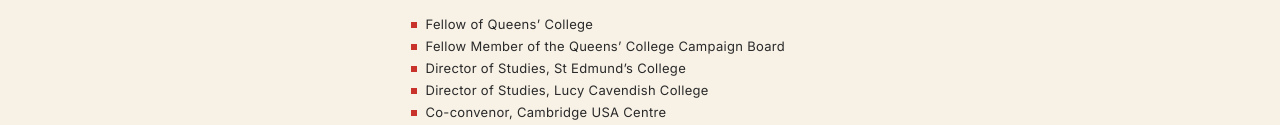
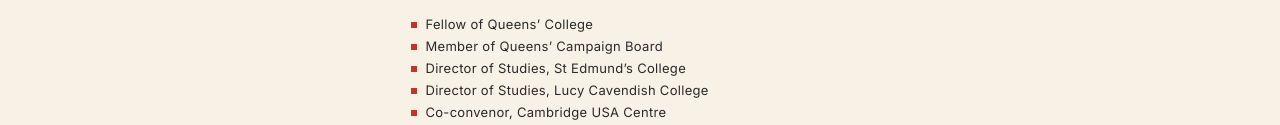
Before and after one commit to jerchenn/jerchenn.github.io, a plain HTML site: page index.html in a window 1280 px wide. Shown: the part 620-745 px from the top of the page. Drawn offline with nearby package versions, Linux system fonts and the light colour scheme; a web font is replaced by a local one.

Commit message:
Campaign Board wording
Co-Authored-By: Claude Fable 5.1 <noreply@anthropic.com>

```diff
--- a/index.html
+++ b/index.html
@@ -102,7 +102,7 @@ footer small{display:block;margin-top:24px;color:#f3d6d2;font-size:12px;line-hei
   <p class="eyebrow">University of Cambridge · Department of Land Economy</p>
   <div class="herocol"><h1>The built environment, time use, and subjective wellbeing</h1>
   <div class="leads"><p class="lead">I am an Isaac Newton Trust Fellow and Senior Teaching Associate in the Department of Land Economy, University of Cambridge.</p><p class="lead">My research asks how the places people live in, and how they spend their time, shape how they feel. I work with longitudinal survey, time-use, and health-record data, using causal inference and machine learning.</p></div>
-  <ul class="byline"><li>Fellow of Queens’ College</li><li>Fellow Member of the Queens’ College Campaign Board</li><li>Director of Studies, St Edmund’s College</li><li>Director of Studies, Lucy Cavendish College</li><li>Co-convenor, Cambridge USA Centre</li><li>Fellow of the Higher Education Academy</li><li>ONS Accredited Researcher</li></ul></div>
+  <ul class="byline"><li>Fellow of Queens’ College</li><li>Member of Queens’ Campaign Board</li><li>Director of Studies, St Edmund’s College</li><li>Director of Studies, Lucy Cavendish College</li><li>Co-convenor, Cambridge USA Centre</li><li>Fellow of the Higher Education Academy</li><li>ONS Accredited Researcher</li></ul></div>
 
   <div class="btns"><a class="btn primary" href="#publications">Publication highlights</a><a class="btn" href="#cv">Curriculum vitae</a></div>
 </div></div>
```
